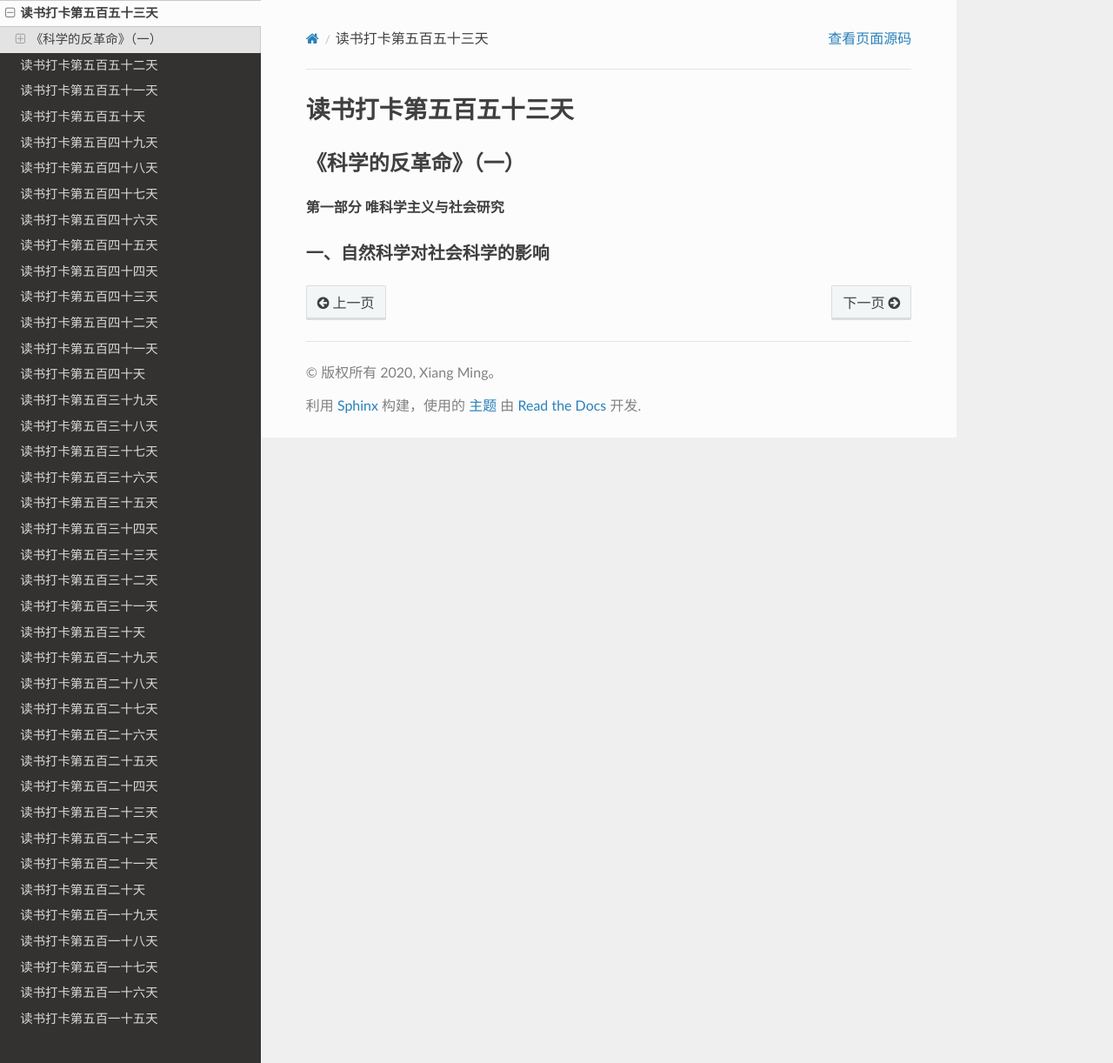
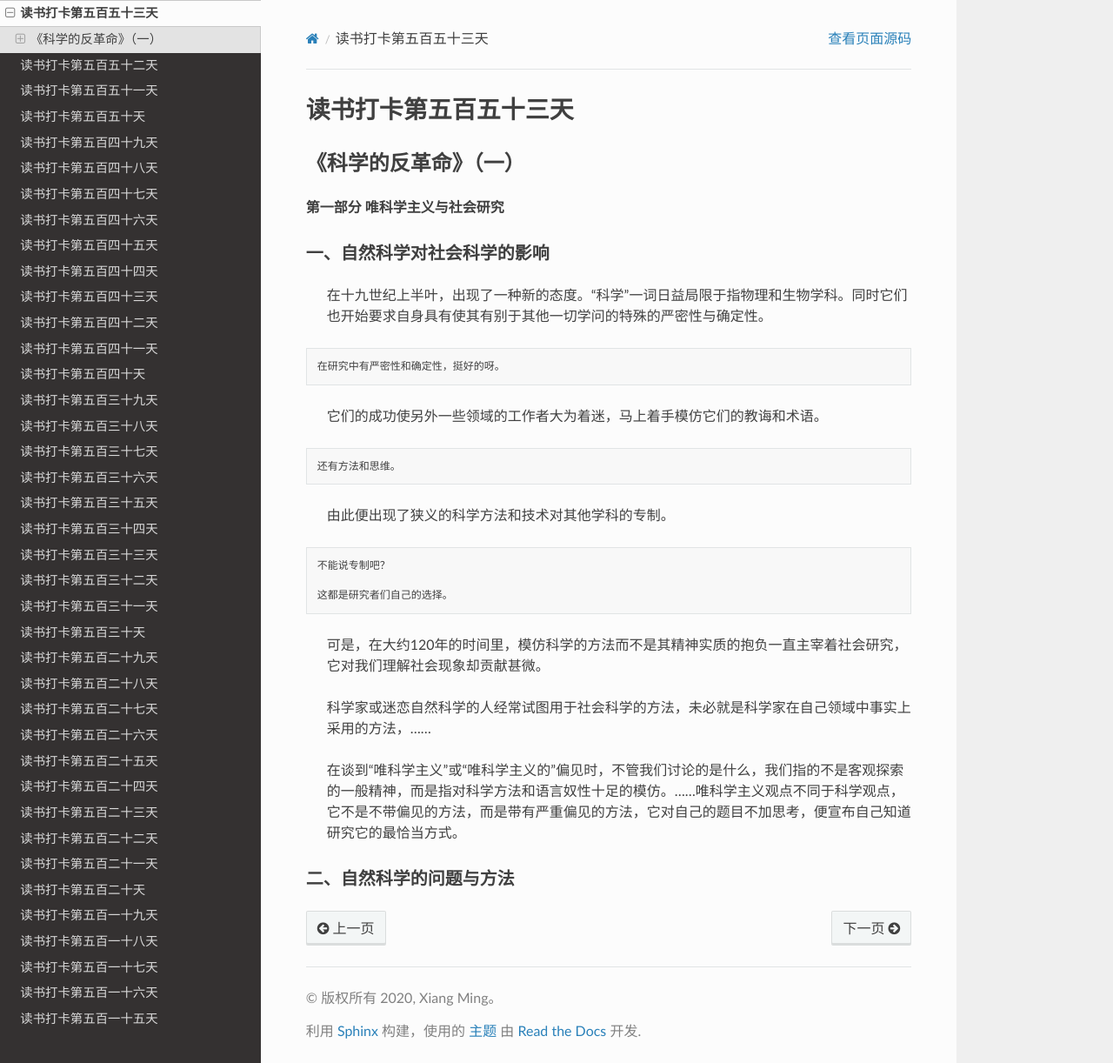
Before and after one commit to xiangming1975/reading, a Sphinx documentation site: the page built from source/2022-02-28.md, in a window 1280 px wide and 1222 px high. Shown: the whole window at 87% size. Built offline with Sphinx 7.4.7 and the Read the Docs theme 2.0.0, drawn with Linux system fonts in a browser that asks for light colours.

Commit message:
自动提交时间: 2022-02-25T23:00:02,293100485+08:00

````diff
--- a/source/2022-02-28.md
+++ b/source/2022-02-28.md
@@ -5,4 +5,26 @@
 
 ### 一、自然科学对社会科学的影响
 
+> 在十九世纪上半叶，出现了一种新的态度。“科学”一词日益局限于指物理和生物学科。同时它们也开始要求自身具有使其有别于其他一切学问的特殊的严密性与确定性。
+```
+在研究中有严密性和确定性，挺好的呀。
+```
+> 它们的成功使另外一些领域的工作者大为着迷，马上着手模仿它们的教诲和术语。
+```
+还有方法和思维。
+```
+> 由此便出现了狭义的科学方法和技术对其他学科的专制。
+```
+不能说专制吧？
+
+这都是研究者们自己的选择。
+```
+> 可是，在大约120年的时间里，模仿科学的方法而不是其精神实质的抱负一直主宰着社会研究，它对我们理解社会现象却贡献甚微。
+
+> 科学家或迷恋自然科学的人经常试图用于社会科学的方法，未必就是科学家在自己领域中事实上采用的方法，……
+
+> 在谈到“唯科学主义”或“唯科学主义的”偏见时，不管我们讨论的是什么，我们指的不是客观探索的一般精神，而是指对科学方法和语言奴性十足的模仿。……唯科学主义观点不同于科学观点，它不是不带偏见的方法，而是带有严重偏见的方法，它对自己的题目不加思考，便宣布自己知道研究它的最恰当方式。
+
+### 二、自然科学的问题与方法
+
 >
````
